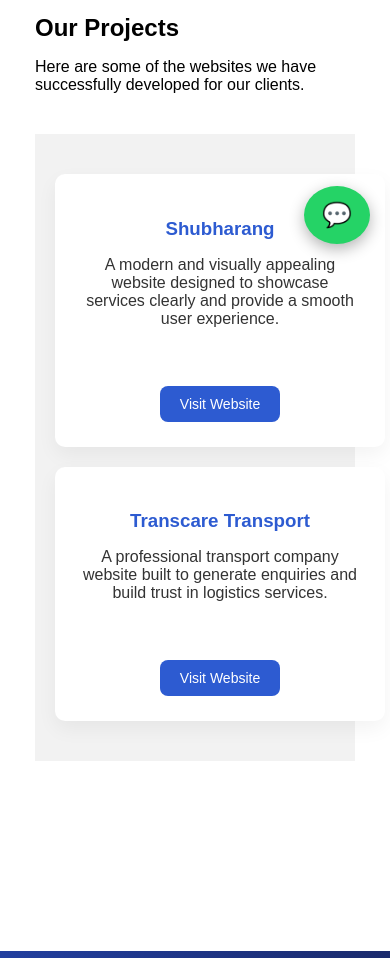
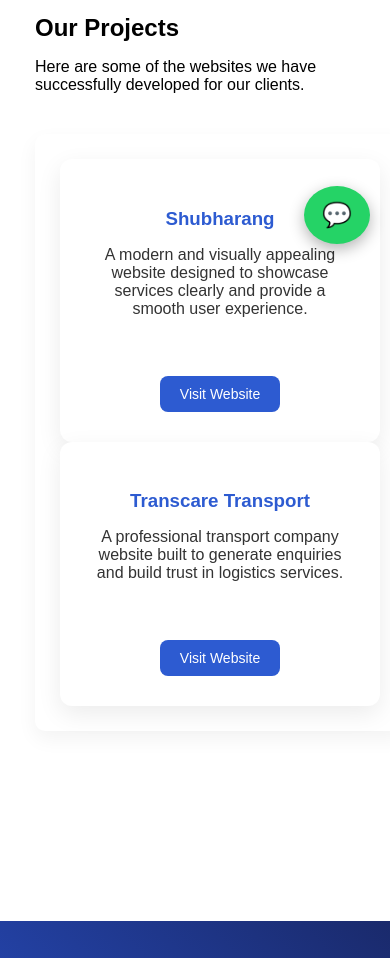
Before and after one commit to nj626709-design/Webinor, a website: page public/portfolio.html in a window 390 px wide. Shown: the part 580-1538 px from the top of the page. Drawn offline with Linux system fonts and the light colour scheme.

Commit message:
Fixed mobile blank issue by separating card classes

```diff
--- a/public/portfolio.html
+++ b/public/portfolio.html
@@ -31,7 +31,7 @@
     <h1>Our Projects</h1>
     <p>Here are some of the websites we have successfully developed for our clients.</p>
 
-    <div class="cards">
+    <div class="portfolio-card">
         <div class="card reveal">
     <h3>Shubharang</h3>
     <p>
--- a/public/style.css
+++ b/public/style.css
@@ -501,13 +501,14 @@
     flex-wrap: wrap;
 }
 
-.card {
+.portfolio-card {
     flex: 1 1 300px;
     background: white;
     padding: 25px;
     border-radius: 10px;
     box-shadow: 0 8px 20px rgba(0,0,0,0.05);
 }
+
 
 /* GLOBAL MOBILE FIX */
 
@@ -523,8 +524,8 @@
         flex-direction: column;
     }
 
-    .card {
-        width: 100%;
-    }
+    .portfolio-card {
+    width: 100%;
+}
 
 }
```
